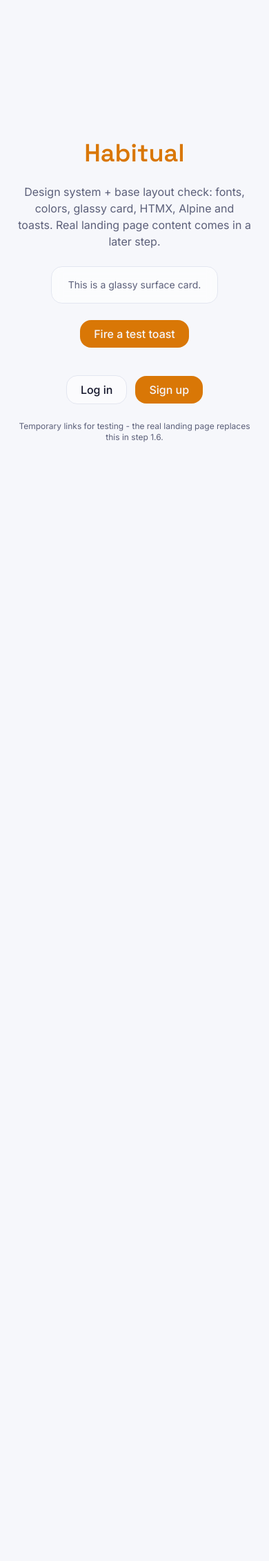
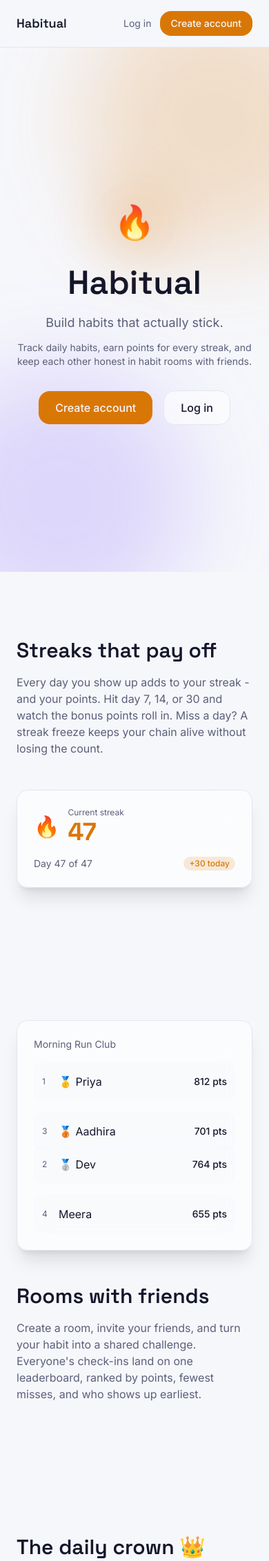
Before and after one commit to ADRK06/habitual, a Flask app: page / in a window 390 px wide. Shown: the top 2263 px of the page at 69% size. Before the commit the page ends 641 px from the top, so only its background shows below. Run offline with Flask 3, Linux system fonts and the light colour scheme; some libraries are stand-ins or nearby versions.

Commit message:
Phase 1.6: real landing page, replacing the placeholder
Sections built:
- Nav: wordmark + Log in / Create account
- Hero: glowing flame visual, tagline, dual CTAs, ember/violet ambient
  glow (same technique as the auth pages)
- Streaks & points: copy + a streak-counter card that ticks up on
  scroll (0 -> 47)
- Habit rooms: copy + a mock leaderboard card; two rows swap position
  on scroll as a lightweight "reordering" demo
- Daily crown: copy + a mock check-in card with the +2 crown bonus
- Smart insights: copy + a mock weekday completion bar chart that
  grows in on scroll
- Final CTA + footer

GSAP ScrollTrigger drives the reveals, Lenis (loaded only on this
page, per the tech stack's landing-page scoping) smooths the scroll
and is wired into ScrollTrigger's ticker per the standard integration
pattern.

Hardening verified before building this (per feedback on the auth
pages): no section is hidden by CSS/inline style by default - the
.reveal/hero/counter/chart elements are all visible in the raw
server-rendered HTML, and GSAP only ever animates FROM that visible
state as a JS-only enhancement. Confirmed by blocking the GSAP CDN
script entirely (page still fully visible/legible) and by checking
computed opacity after a normal scroll-through (all 1, none stuck).

Verified responsively at 1512/900/500px - the earlier appearance of
a section stuck invisible after an in-session window resize was a
stale ScrollTrigger trigger-position artifact from resizing after
load, not a real bug: loading fresh at each width reveals correctly.

Renamed home.html -> landing.html (no longer a placeholder). Added
tests: landing page has the expected CTAs/section copy, and an
authenticated session visiting / still redirects to /dashboard.
All 23 tests pass.

```diff
--- a/habitual/__init__.py
+++ b/habitual/__init__.py
@@ -31,7 +31,7 @@ def create_app(config_class=Config):
     def home():
         if current_user.is_authenticated:
             return redirect(url_for("dashboard"))
-        return render_template("home.html")
+        return render_template("landing.html")
 
     @app.get("/dashboard")
     @login_required
--- a/habitual/templates/home.html
+++ /dev/null
@@ -1,31 +0,0 @@
-{% extends "base.html" %}
-
-{% block title %}Habitual{% endblock %}
-
-{% block content %}
-<div class="flex min-h-screen flex-col items-center justify-center gap-6 px-6 text-center">
-  <h1 class="font-heading text-4xl font-semibold text-accent">Habitual</h1>
-  <p class="max-w-md text-text-muted">
-    Design system + base layout check: fonts, colors, glassy card, HTMX, Alpine and toasts.
-    Real landing page content comes in a later step.
-  </p>
-
-  <div class="rounded-2xl border border-border bg-surface/60 backdrop-blur px-6 py-4">
-    <p class="text-sm text-text-muted">This is a glassy surface card.</p>
-  </div>
-
-  <button
-    type="button"
-    class="rounded-2xl bg-accent px-5 py-2 font-medium text-bg transition hover:opacity-90"
-    onclick="window.dispatchEvent(new CustomEvent('toast', { detail: { message: 'Toast works 🔥', type: 'success' } }))"
-  >
-    Fire a test toast
-  </button>
-
-  <div class="mt-4 flex items-center gap-3">
-    <a href="{{ url_for('auth.login') }}" class="rounded-2xl border border-border bg-surface/60 px-5 py-2 font-medium text-text transition hover:bg-surface">Log in</a>
-    <a href="{{ url_for('auth.signup') }}" class="rounded-2xl bg-accent px-5 py-2 font-medium text-bg transition hover:opacity-90">Sign up</a>
-  </div>
-  <p class="text-xs text-text-muted">Temporary links for testing - the real landing page replaces this in step 1.6.</p>
-</div>
-{% endblock %}
--- /dev/null
+++ b/habitual/templates/landing.html
@@ -0,0 +1,245 @@
+{% extends "base.html" %}
+
+{% block title %}Habitual — build habits that actually stick{% endblock %}
+
+{% block head %}
+<script src="https://cdn.jsdelivr.net/npm/lenis@1.3.26/dist/lenis.min.js"></script>
+{% endblock %}
+
+{% block content %}
+<nav class="sticky top-0 z-40 border-b border-border bg-bg/70 backdrop-blur">
+  <div class="mx-auto flex max-w-6xl items-center justify-between px-6 py-4">
+    <span class="font-heading text-lg font-semibold text-text">Habitual</span>
+    <div class="flex items-center gap-3">
+      <a href="{{ url_for('auth.login') }}" class="text-sm text-text-muted transition-colors hover:text-text">Log in</a>
+      <a href="{{ url_for('auth.signup') }}" class="rounded-2xl bg-accent px-4 py-2 text-sm font-medium text-bg transition-transform duration-150 hover:opacity-90 hover:scale-[1.02] active:scale-[0.98]">Create account</a>
+    </div>
+  </div>
+</nav>
+
+<section id="hero" class="relative flex min-h-[90vh] flex-col items-center justify-center overflow-hidden px-6 text-center">
+  <div data-glow="accent" class="pointer-events-none absolute -top-24 left-1/4 h-96 w-96 rounded-full bg-accent/20 blur-3xl"></div>
+  <div data-glow="violet" class="pointer-events-none absolute -bottom-24 right-1/4 h-96 w-96 rounded-full bg-accent-2/20 blur-3xl"></div>
+
+  <div id="hero-content" class="relative max-w-2xl">
+    <div class="relative mx-auto mb-6 flex h-20 w-20 items-center justify-center">
+      <div id="flame-glow" class="absolute inset-0 rounded-full bg-accent/40 blur-2xl"></div>
+      <span class="relative text-5xl">🔥</span>
+    </div>
+    <h1 class="font-heading text-5xl font-semibold text-text md:text-7xl">Habitual</h1>
+    <p class="mt-5 text-lg text-text-muted md:text-xl">Build habits that actually stick.</p>
+    <p class="mx-auto mt-3 max-w-md text-sm text-text-muted">
+      Track daily habits, earn points for every streak, and keep each other honest in habit rooms with friends.
+    </p>
+    <div class="mt-8 flex items-center justify-center gap-4">
+      <a href="{{ url_for('auth.signup') }}" class="rounded-2xl bg-accent px-6 py-3 font-medium text-bg transition-transform duration-150 hover:opacity-90 hover:scale-[1.02] active:scale-[0.98]">Create account</a>
+      <a href="{{ url_for('auth.login') }}" class="rounded-2xl border border-border bg-surface/60 px-6 py-3 font-medium text-text transition hover:bg-surface">Log in</a>
+    </div>
+  </div>
+</section>
+
+<section class="mx-auto max-w-6xl px-6 py-24 md:py-32">
+  <div class="grid items-center gap-12 md:grid-cols-2">
+    <div class="reveal">
+      <h2 class="font-heading text-3xl font-semibold text-text md:text-4xl">Streaks that pay off</h2>
+      <p class="mt-4 text-text-muted">
+        Every day you show up adds to your streak - and your points. Hit day 7, 14, or 30 and watch the
+        bonus points roll in. Miss a day? A streak freeze keeps your chain alive without losing the count.
+      </p>
+    </div>
+    <div class="reveal rounded-2xl border border-border bg-surface/60 p-6 shadow-xl backdrop-blur-xl">
+      <div class="flex items-center gap-3">
+        <span class="text-3xl">🔥</span>
+        <div>
+          <p class="text-xs text-text-muted">Current streak</p>
+          <p class="font-heading text-4xl font-bold text-accent" data-counter="47">47</p>
+        </div>
+      </div>
+      <div class="mt-4 flex items-center justify-between text-sm">
+        <span class="text-text-muted">Day 47 of 47</span>
+        <span class="rounded-full bg-accent/15 px-2 py-0.5 text-xs font-medium text-accent">+30 today</span>
+      </div>
+    </div>
+  </div>
+</section>
+
+<section class="mx-auto max-w-6xl px-6 py-24 md:py-32">
+  <div class="grid items-center gap-12 md:grid-cols-2">
+    <div class="reveal rounded-2xl border border-border bg-surface/60 p-6 shadow-xl backdrop-blur-xl md:order-1">
+      <p class="mb-4 text-sm text-text-muted">Morning Run Club</p>
+      <div id="mock-leaderboard" class="space-y-2">
+        <div class="flex h-14 items-center justify-between rounded-xl bg-bg/40 px-3">
+          <span class="flex items-center gap-2 text-text"><span class="w-4 text-xs text-text-muted">1</span>🥇 Priya</span>
+          <span class="text-sm font-medium text-text">812 pts</span>
+        </div>
+        <div class="flex h-14 items-center justify-between rounded-xl bg-bg/40 px-3">
+          <span class="flex items-center gap-2 text-text"><span class="w-4 text-xs text-text-muted">2</span>🥈 Dev</span>
+          <span class="text-sm font-medium text-text">764 pts</span>
+        </div>
+        <div class="flex h-14 items-center justify-between rounded-xl bg-bg/40 px-3">
+          <span class="flex items-center gap-2 text-text"><span class="w-4 text-xs text-text-muted">3</span>🥉 Aadhira</span>
+          <span class="text-sm font-medium text-text">701 pts</span>
+        </div>
+        <div class="flex h-14 items-center justify-between rounded-xl bg-bg/40 px-3">
+          <span class="flex items-center gap-2 text-text"><span class="w-4 text-xs text-text-muted">4</span>Meera</span>
+          <span class="text-sm font-medium text-text">655 pts</span>
+        </div>
+      </div>
+    </div>
+    <div class="reveal md:order-2">
+      <h2 class="font-heading text-3xl font-semibold text-text md:text-4xl">Rooms with friends</h2>
+      <p class="mt-4 text-text-muted">
+        Create a room, invite your friends, and turn your habit into a shared challenge. Everyone's
+        check-ins land on one leaderboard, ranked by points, fewest misses, and who shows up earliest.
+      </p>
+    </div>
+  </div>
+</section>
+
+<section class="mx-auto max-w-6xl px-6 py-24 md:py-32">
+  <div class="grid items-center gap-12 md:grid-cols-2">
+    <div class="reveal">
+      <h2 class="font-heading text-3xl font-semibold text-text md:text-4xl">The daily crown 👑</h2>
+      <p class="mt-4 text-text-muted">
+        First person in the room to check in with a proof note each day wins the daily crown - plus two
+        bonus points. Small flex, real motivation.
+      </p>
+    </div>
+    <div class="reveal rounded-2xl border border-border bg-surface/60 p-6 shadow-xl backdrop-blur-xl">
+      <div class="mb-3 flex items-center gap-2 text-sm text-text-muted">
+        <span>👑</span><span>Daily crown</span>
+      </div>
+      <div class="flex items-center justify-between rounded-xl border border-accent/30 bg-accent/10 px-4 py-3">
+        <div>
+          <p class="font-medium text-text">Aadhira checked in first</p>
+          <p class="text-xs text-text-muted">"Ran 5k before work 🏃"</p>
+        </div>
+        <span class="rounded-full bg-accent px-2 py-1 text-xs font-semibold text-bg">+2</span>
+      </div>
+    </div>
+  </div>
+</section>
+
+<section class="mx-auto max-w-6xl px-6 py-24 md:py-32">
+  <div class="grid items-center gap-12 md:grid-cols-2">
+    <div class="reveal rounded-2xl border border-border bg-surface/60 p-6 shadow-xl backdrop-blur-xl md:order-1">
+      <p class="mb-4 text-sm text-text-muted">This month vs last</p>
+      <div id="mock-chart" class="flex h-28 items-end gap-2">
+        <div class="flex-1 rounded-t-lg bg-accent/70" style="height: 40%" data-target="40"></div>
+        <div class="flex-1 rounded-t-lg bg-accent/70" style="height: 65%" data-target="65"></div>
+        <div class="flex-1 rounded-t-lg bg-accent/70" style="height: 50%" data-target="50"></div>
+        <div class="flex-1 rounded-t-lg bg-accent/70" style="height: 85%" data-target="85"></div>
+        <div class="flex-1 rounded-t-lg bg-success" style="height: 95%" data-target="95"></div>
+        <div class="flex-1 rounded-t-lg bg-border" style="height: 30%" data-target="30"></div>
+        <div class="flex-1 rounded-t-lg bg-border" style="height: 20%" data-target="20"></div>
+      </div>
+      <p class="mt-3 text-xs text-success">↑ 18% completion vs last month</p>
+    </div>
+    <div class="reveal md:order-2">
+      <h2 class="font-heading text-3xl font-semibold text-text md:text-4xl">Smart insights</h2>
+      <p class="mt-4 text-text-muted">
+        After two weeks, Habitual starts showing you patterns - your best and worst weekday, your usual
+        check-in time, and how this month compares to last.
+      </p>
+    </div>
+  </div>
+</section>
+
+<section class="reveal mx-auto max-w-2xl px-6 py-24 text-center md:py-32">
+  <h2 class="font-heading text-3xl font-semibold text-text md:text-4xl">Ready to build habits that stick?</h2>
+  <p class="mt-3 text-text-muted">Create your first habit in under a minute.</p>
+  <a href="{{ url_for('auth.signup') }}" class="mt-8 inline-block rounded-2xl bg-accent px-6 py-3 font-medium text-bg transition-transform duration-150 hover:opacity-90 hover:scale-[1.02] active:scale-[0.98]">Create account</a>
+</section>
+
+<footer class="border-t border-border px-6 py-8 text-center text-sm text-text-muted">
+  Habitual · <a href="{{ url_for('auth.login') }}" class="hover:text-text">Log in</a>
+</footer>
+{% endblock %}
+
+{% block scripts %}
+<script>
+  document.addEventListener("DOMContentLoaded", () => {
+    if (!window.gsap) return;
+
+    const heroContent = document.getElementById("hero-content");
+    const reduce = window.prefersReducedMotion;
+
+    if (reduce) {
+      gsap.set(heroContent, { opacity: 1, y: 0 });
+      document.querySelectorAll(".reveal").forEach((el) => gsap.set(el, { opacity: 1, y: 0 }));
+      return;
+    }
+
+    gsap.fromTo(heroContent, { opacity: 0, y: 24 }, { opacity: 1, y: 0, duration: 0.7, ease: "power3.out" });
+    gsap.to("#flame-glow", { scale: 1.1, opacity: 0.85, duration: 2, repeat: -1, yoyo: true, ease: "sine.inOut" });
+    gsap.to('[data-glow="accent"]', { x: 25, y: 15, duration: 9, repeat: -1, yoyo: true, ease: "sine.inOut" });
+    gsap.to('[data-glow="violet"]', { x: -20, y: -15, duration: 11, repeat: -1, yoyo: true, ease: "sine.inOut" });
+
+    if (!window.ScrollTrigger) return;
+    gsap.registerPlugin(ScrollTrigger);
+
+    document.querySelectorAll(".reveal").forEach((el) => {
+      gsap.from(el, {
+        opacity: 0,
+        y: 40,
+        duration: 0.8,
+        ease: "power3.out",
+        scrollTrigger: { trigger: el, start: "top 80%" },
+      });
+    });
+
+    const counterEl = document.querySelector("[data-counter]");
+    if (counterEl) {
+      const target = parseInt(counterEl.dataset.counter, 10);
+      ScrollTrigger.create({
+        trigger: counterEl,
+        start: "top 80%",
+        once: true,
+        onEnter: () => {
+          const obj = { val: 0 };
+          counterEl.textContent = "0";
+          gsap.to(obj, {
+            val: target,
+            duration: 1.4,
+            ease: "power2.out",
+            onUpdate: () => {
+              counterEl.textContent = Math.round(obj.val);
+            },
+          });
+        },
+      });
+    }
+
+    const rows = document.querySelectorAll("#mock-leaderboard > div");
+    if (rows.length >= 3) {
+      ScrollTrigger.create({
+        trigger: "#mock-leaderboard",
+        start: "top 75%",
+        once: true,
+        onEnter: () => {
+          gsap.to(rows[1], { y: 56, duration: 0.6, delay: 0.5, ease: "power2.inOut" });
+          gsap.to(rows[2], { y: -56, duration: 0.6, delay: 0.5, ease: "power2.inOut" });
+        },
+      });
+    }
+
+    const bars = document.querySelectorAll("#mock-chart [data-target]");
+    if (bars.length) {
+      gsap.from(bars, {
+        height: 0,
+        duration: 0.8,
+        stagger: 0.08,
+        ease: "power2.out",
+        scrollTrigger: { trigger: "#mock-chart", start: "top 80%" },
+      });
+    }
+
+    if (window.Lenis) {
+      const lenis = new Lenis();
+      lenis.on("scroll", ScrollTrigger.update);
+      gsap.ticker.add((time) => lenis.raf(time * 1000));
+      gsap.ticker.lagSmoothing(0);
+    }
+  });
+</script>
+{% endblock %}
```
Also changed, not shown: tests/test_base_layout.py (+23 -0 lines), habitual/static/css/app.css.
